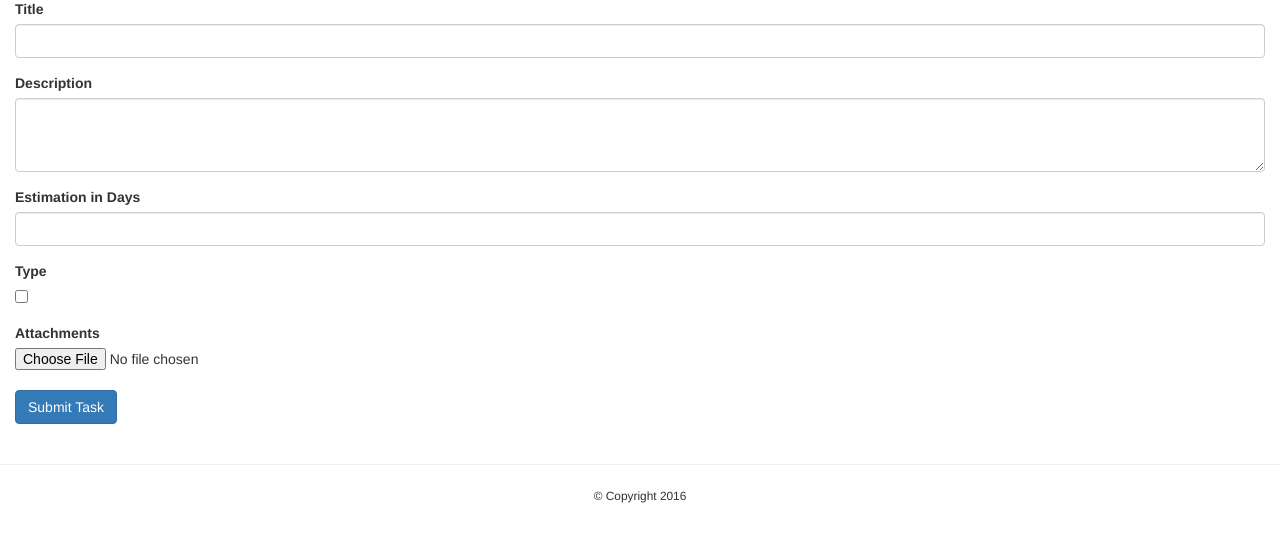
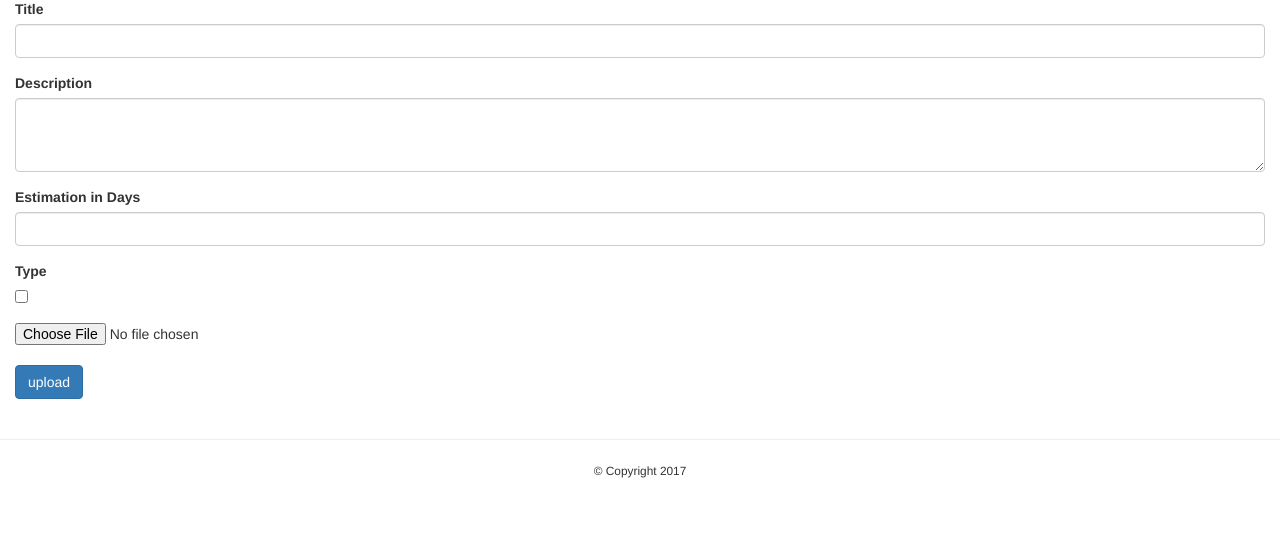
Before and after one commit to imoremada/workbench, a CodeIgniter app: page /workbench/index.php/task/index in a window 1280 px wide. Shown: the part 68-610 px from the top of the page. Run offline with CodeIgniter, Linux system fonts and the light colour scheme; tables that the repository leaves empty or names only in its code hold one stand-in row (values such as "Sample post"); some libraries are stand-ins or nearby versions.

Commit message:
file upload download and task picking and releasing added

```diff
--- a/application/controllers/Task.php
+++ b/application/controllers/Task.php
@@ -13,27 +13,54 @@
  */
 class Task extends CI_Controller {
 
+    public function __construct() {
+        parent::__construct();
+        $this->load->helper(array('form', 'url'));
+        $this->load->helper('download');
+    }
+
     public function index() {
         $this->load->model('skill_model');
         $data['main_content'] = "add_task_view";
         $this->load->view("layouts/main", $data);
     }
 
-    public function addTask(){
+    public function addTask() {
         $this->load->model('task_model');
         $publisherId = $this->session->userdata('user_id');
-        $this->task_model->save($publisherId);
+
+        $config['upload_path'] = './uploads/';
+        $config['allowed_types'] = 'zip|rar|gif|jpg|png';
+        $config['max_size'] = '8192';
+        $config['max_width'] = '1024';
+        $config['max_height'] = '768';
+        $fullPath = 'null';
+        $this->load->library('upload', $config);
+        if (!$this->upload->do_upload('userfile')) {
+//            echo $fileName;
+//            echo $this->upload->display_errors();
+            $this->load->view('error_view');
+        }
+        else
+        {
+            $retData = array('upload_data' => $this->upload->data());
+            $fullPath = $retData['upload_data']['full_path'];
+        }
+
+        $this->task_model->save($publisherId, $this->input->post('title'), $this->input->post('description'),
+                $this->input->post('estimation'), $fullPath, $this->input->post('skills'));
+
         $data['main_content'] = "home_view";
         $this->load->view("layouts/main", $data);
     }
 
-    public function showAll(){
+    public function showAll() {
         $this->load->model('task_model');
         $data['main_content'] = "show_all_task_view";
         $this->load->view("layouts/main", $data);
     }
 
-    public function pick($taskId){
+    public function pick($taskId) {
         $id = base64_decode(urldecode($taskId));
         $this->load->model('task_model');
         $this->task_model->updateProgressTo($id, "1");
@@ -50,4 +77,27 @@ class Task extends CI_Controller {
         $data['main_content'] = "show_my_task_view";
         $this->load->view("layouts/main", $data);
     }
+
+    public function reject($taskId, $view) {
+        $this->load->model('task_model');
+
+        $id = base64_decode(urldecode($taskId));
+        $this->task_model->updateProgressTo($id, "0");
+        $userId = $this->session->userdata('user_id');
+
+        $this->task_model->reject($id, $userId);
+        $viewTobeDisplayed = '';
+        if (base64_decode(urldecode($view)) === '1') {
+            $viewTobeDisplayed = 'show_all_task_view';
+        } else {
+            $viewTobeDisplayed = 'show_my_task_view';
         }
+        $data['main_content'] = $viewTobeDisplayed;
+        $this->load->view("layouts/main", $data);
+    }
+
+    public function download($filePath)
+    {
+        force_download($id = base64_decode(urldecode($filePath)), NULL);
+    }
+}
--- a/application/views/add_task_view.php
+++ b/application/views/add_task_view.php
@@ -1,4 +1,5 @@
-<form method="post" action="<?php echo base_url(); ?>task/addTask">
+<form method="post" action="<?php echo  base_url(); ?>task/addTask"  enctype="multipart/form-data" >
+
     <div class="form-group">
         <label>Title</label>
         <input class="form-control" type="text" name="title" />
@@ -25,12 +26,12 @@
 
     </div>
     <div>
-        <label>Attachments</label>
-        <input type="file" name="fileToUpload" id="fileToUpload">
+
+        <input type="file"  name="userfile" size="20" id="userfile">
         <br/>
     </div>
     <div class="form-group">
-        <input type="submit" value="Submit Task" class="btn btn-primary"/>
+        <input type="submit" value="upload" class="btn btn-primary"/>
     </div>
 </form>
 <?php
--- a/application/views/layouts/main.php
+++ b/application/views/layouts/main.php
@@ -65,7 +65,7 @@ function hasPermission($url) {
                                 <a class="dropdown-toggle" data-toggle="dropdown" href="#">Dash Board<b class="caret"></b></a>
                                 <ul class="dropdown-menu">
                                     <li><a href="<?php echo base_url(); ?>task/showAll">Available Tasks</a></li>
-                                    <li><a href="<?php echo base_url(); ?>task/MyTasks">My Tasks</a></li>
+                                    <li><a href="<?php echo base_url(); ?>task/taskByUser">My Tasks</a></li>
                                 </ul>
                             </li>
                         <?php endif; ?>
@@ -100,7 +100,7 @@ function hasPermission($url) {
             <footer>
                 <hr/>
                 <p class="text-center">
-                    <small>&COPY; Copyright 2016</small>
+                    <small>&COPY; Copyright 2017</small>
                 </p>
             </footer>
         </div>
--- a/application/views/show_my_task_view.php
+++ b/application/views/show_my_task_view.php
@@ -1,5 +1,5 @@
 <div id="item-div">
-    <h4>Available Tasks</h4>
+    <h4>My Tasks</h4>
     <table class="table table-hover table-condensed table-bordered">
         <thead>
         <th>Task</th>
@@ -25,10 +25,10 @@
                             <td>
                                 <?php if ($task['progress'] == 0) { ?>
                                     <a class="btn btn-success btn-xs" role="button"
-                                       href="<?php echo base_url(); ?>task/pick/<?php echo urlencode(base64_encode($task['id'])); ?>">Pick Task</a>
+                                       href="<?php echo base_url(); ?>task/pick/<?php echo urlencode(base64_encode($task['task_id'])); ?>">Pick Task</a>
                                    <?php }  else if ($task['progress'] == 1) {?>
                                     <a class="btn btn-warning btn-xs" role="button"
-                                       href="<?php echo base_url(); ?>task/reject/<?php echo urlencode(base64_encode($task['id'])); ?>">Reject Task</a>
+                                       href="<?php echo base_url(); ?>task/reject/<?php echo urlencode(base64_encode($task['task_id']));?>/<?php echo urlencode(base64_encode('2'));?>">Reject Task</a>
                                    <?php } ?>
                             </td>
                         </tr>
```
Also changed, not shown: application/models/task_model.php (+15 -6 lines), application/views/show_all_task_view.php (+11 -4 lines). Lines whose indentation alone changed are shown as unchanged.
